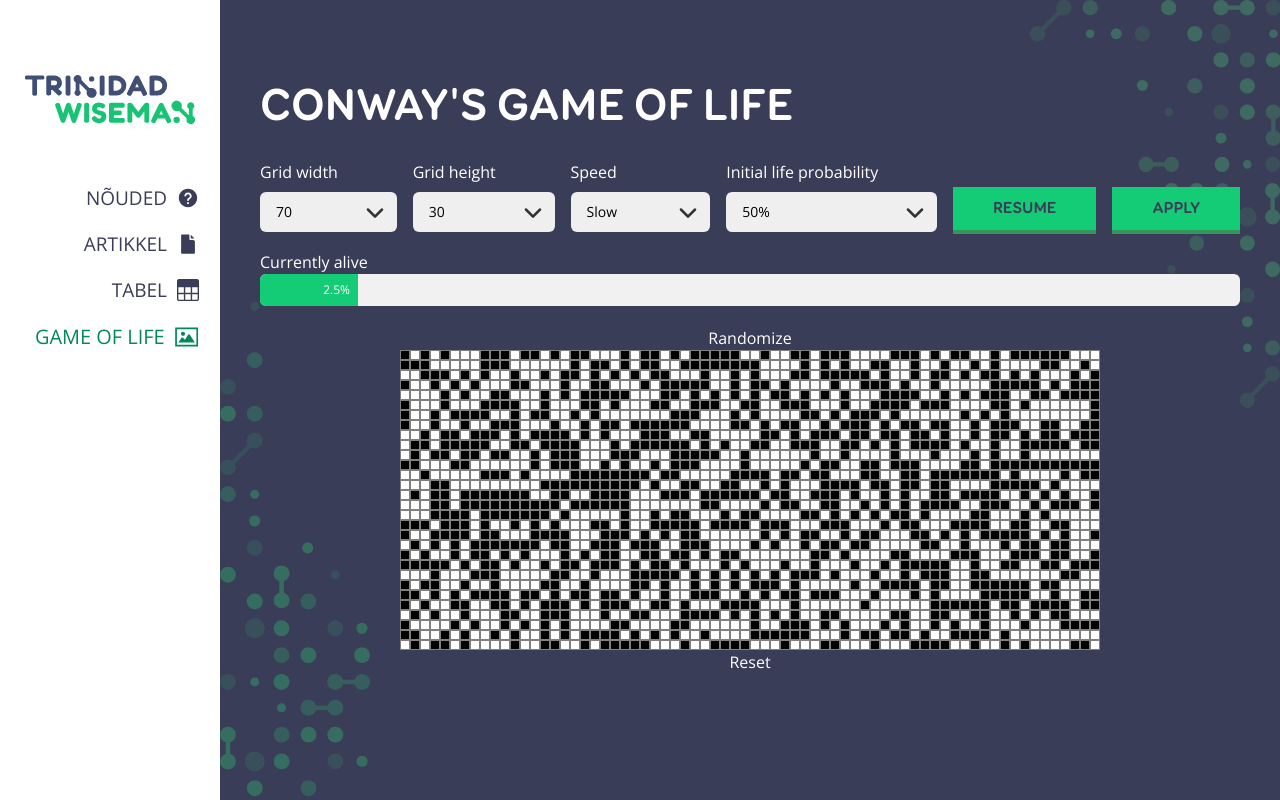
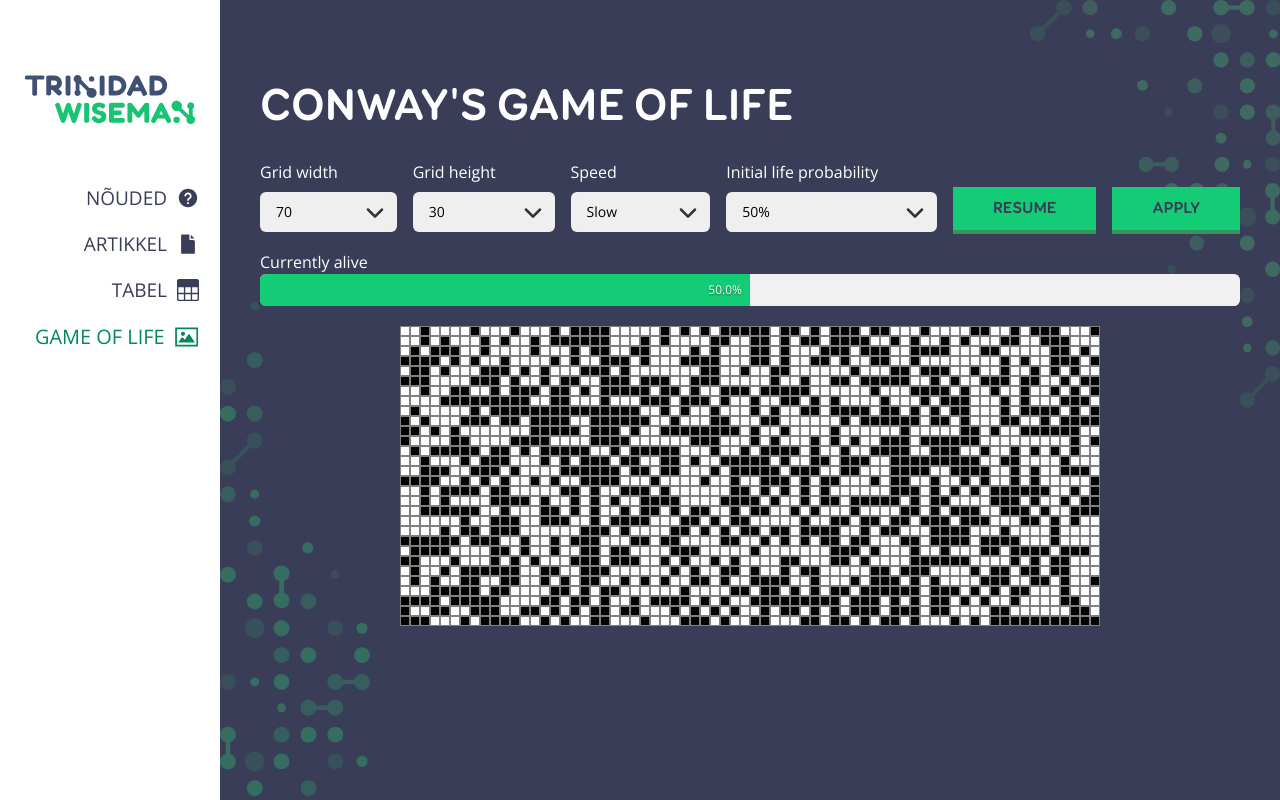
Before and after one commit to punane06/spa, a Next.js app: page /life in a window 1280 px wide. Built offline with nearby package versions, Linux system fonts and the light colour scheme.

Commit message:
currently alive change

```diff
--- a/app/life/GameOfLife.tsx
+++ b/app/life/GameOfLife.tsx
@@ -1,26 +1,55 @@
 'use client';
 import React, { useState, useEffect, useCallback } from 'react';
 
-const GameOfLife = ({ numRows, numCols, initialLifeProbability, isRunning }: { numRows: number; numCols: number; initialLifeProbability: number; isRunning: boolean }) => {
+interface GameOfLifeProps {
+    numRows: number;
+    numCols: number;
+    initialLifeProbability: number;
+    isRunning: boolean;
+    onLivePercentageChange: (newPercentage: number) => void;
+}
+
+const GameOfLife = ({ numRows, numCols, initialLifeProbability, isRunning, onLivePercentageChange }: GameOfLifeProps) => {
     const createEmptyGrid = () => {
         return Array.from({ length: numRows }, () => Array(numCols).fill(false));
     };
     const createDeterministicGrid = (initialLifeProbability: number, numRows: number, numCols: number) => {
-        return Array.from({ length: numRows }, () =>
-            Array.from({ length: numCols }, () => Math.random() < initialLifeProbability / 100)
-        );
+        const totalCells = numRows * numCols;
+        const numAliveCells = Math.floor((initialLifeProbability / 100) * totalCells);
+        const percentageAliveCells = totalCells > 0 ? (numAliveCells / totalCells) * 100 : 0;
+        const grid = Array.from({ length: totalCells }, () => false); // Start with all dead cells
+
+        // Randomly select indices to set as alive
+        let indices = Array.from({ length: totalCells }, (_, i) => i);
+        for (let i = 0; i < numAliveCells; i++) {
+            const randomIndex = Math.floor(Math.random() * indices.length);
+            grid[indices[randomIndex]] = true; // Set cell to alive
+            indices.splice(randomIndex, 1); // Remove the index to avoid duplicates
+        }
+
+        // Convert flat grid back to 2D array
+        return { grid: Array.from({ length: numRows }, (_, rowIndex) =>
+            grid.slice(rowIndex * numCols, (rowIndex + 1) * numCols)
+        ), percentageAliveCells };
     };
 
     const [grid, setGrid] = useState(createEmptyGrid());
+    const [percentageAliveCells, setPercentageAliveCells] = useState(0);
     const [localIsRunning, setIsRunning] = useState(isRunning);
 
     useEffect(() => {
-        setGrid(createDeterministicGrid(initialLifeProbability, numRows, numCols));
+        const { grid: newGrid, percentageAliveCells: newPercentageAliveCells } = createDeterministicGrid(initialLifeProbability, numRows, numCols);
+        setGrid(newGrid);
+        setPercentageAliveCells(newPercentageAliveCells);
     }, [initialLifeProbability, numRows, numCols]);
 
     useEffect(() => {
-        setGrid(createDeterministicGrid(initialLifeProbability, numRows, numCols));
-    }, [initialLifeProbability, numRows, numCols]);
+        onLivePercentageChange(percentageAliveCells); // Call this only when percentageAliveCells changes
+    }, [percentageAliveCells]);
+
+    useEffect(() => {
+        setIsRunning(isRunning);
+    }, [isRunning]);
 
     const step = useCallback(() => {
         setGrid((prevGrid) => {
@@ -47,6 +76,10 @@ const GameOfLife = ({ numRows, numCols, initialLifeProbability, isRunning }: { n
                     }
                 }
             }
+            const totalCells = numRows * numCols;
+            const numAliveCells = newGrid.flat().filter(cell => cell).length;
+            const newPercentageAliveCells = totalCells > 0 ? (numAliveCells / totalCells) * 100 : 0;
+            setPercentageAliveCells(newPercentageAliveCells);
             return newGrid;
         });
     }, [numRows, numCols]);
@@ -70,16 +103,14 @@ const GameOfLife = ({ numRows, numCols, initialLifeProbability, isRunning }: { n
                 count++;
             }
         }
+        const totalCells = numRows * numCols;
+        const newPercentageAliveCells = totalCells > 0 ? (numAliveCells / totalCells) * 100 : 0;
         setGrid(newGrid);
+        setPercentageAliveCells(newPercentageAliveCells);
     };
-
-    useEffect(() => {
-        setIsRunning(isRunning);
-    }, [isRunning]);
 
     return (
         <div className='flex flex-col items-center justify-center'>
-            <button onClick={() => randomizeGrid(100)}>Randomize</button>
             <div style={{ display: 'grid', gridTemplateColumns: `repeat(${numCols}, 10px)` }}>
                 {grid.map((row, r) =>
                     row.map((cell, c) => (
@@ -92,7 +123,6 @@ const GameOfLife = ({ numRows, numCols, initialLifeProbability, isRunning }: { n
                     )))
                 }
             </div>
-            <button onClick={() => setGrid(createEmptyGrid())}>Reset</button>
         </div>
     );
 };
--- a/app/life/page.tsx
+++ b/app/life/page.tsx
@@ -1,5 +1,5 @@
 'use client';
-import { useState } from 'react';
+import { useState, useCallback } from 'react';
 import { Button } from '../components/ui/ButtonProps';
 import { H1 } from '../components/ui/HeadingProps';
 import GameOfLife from './GameOfLife';
@@ -12,6 +12,7 @@ const GameOfLifePage = () => {
     const [gridHeight, setGridHeight] = useState(30);
     const [initialLifeProbability, setInitialLifeProbability] = useState(50);
     const [isRunning, setIsRunning] = useState(false);
+    const [currentLivePercentage, setCurrentLivePercentage] = useState(0);
 
     const [tempWidth, setTempWidth] = useState(gridWidth);
     const [tempHeight, setTempHeight] = useState(gridHeight);
@@ -28,6 +29,10 @@ const GameOfLifePage = () => {
     const handleInitialLifeProbabilityChange = (e: React.ChangeEvent<HTMLSelectElement>) => {
         setTempInitialLifeProbability(Number(e.target.value));
     };
+
+    const handleLivePercentageChange = useCallback((newPercentage: number) => {
+        setCurrentLivePercentage(newPercentage);
+    }, []);
 
     return (
         <ContentContainer>
@@ -94,12 +99,14 @@ const GameOfLifePage = () => {
             </div>
             <span className="mt-6">Currently alive</span>
             <div className="block w-full h-8 bg-[#f1f1f1] rounded-md overflow-hidden relative mb-[20px]">
-                <div className="w-[10%] relative px-2 h-full text-shadow-sm text-xs leading-8 bg-highlightColor transition duration-250 transition-width">
-                    {/* TODO kui protsent on vähem kui 10, tuleb span right-2 ära muuta, left-2 peale */}
-                    <span className="absolute right-2 pl-10 top-1/2 transform -translate-y-1/2">2.5%</span>
+                <div style={{ width: `${currentLivePercentage}%` }} className="relative px-2 h-full text-shadow-sm text-xs leading-8 bg-highlightColor transition duration-250 transition-width">
+                    <span
+                    /*  style={{ marginLeft: `${currentLivePercentage <= 10 ? '10px' : '0px'}` }} */
+                    /* TODO teksti taust shadow */
+                        className={`absolute right-2 pl-10 top-1/2 transform [text-shadow:_0_1px_2px_rgba(0_0_0_/_50%)] -translate-y-1/2 ${currentLivePercentage <= 6 ? 'relative top-[0.6px] -ml-8' : ''}`}>{currentLivePercentage.toFixed(1)}%</span>
                 </div>
             </div>
-            <GameOfLife numRows={gridHeight} numCols={gridWidth} initialLifeProbability={initialLifeProbability} isRunning={isRunning} />
+            <GameOfLife numRows={gridHeight} numCols={gridWidth} initialLifeProbability={initialLifeProbability} isRunning={isRunning} onLivePercentageChange={handleLivePercentageChange} />
         </ContentContainer>
     );
 };
```
